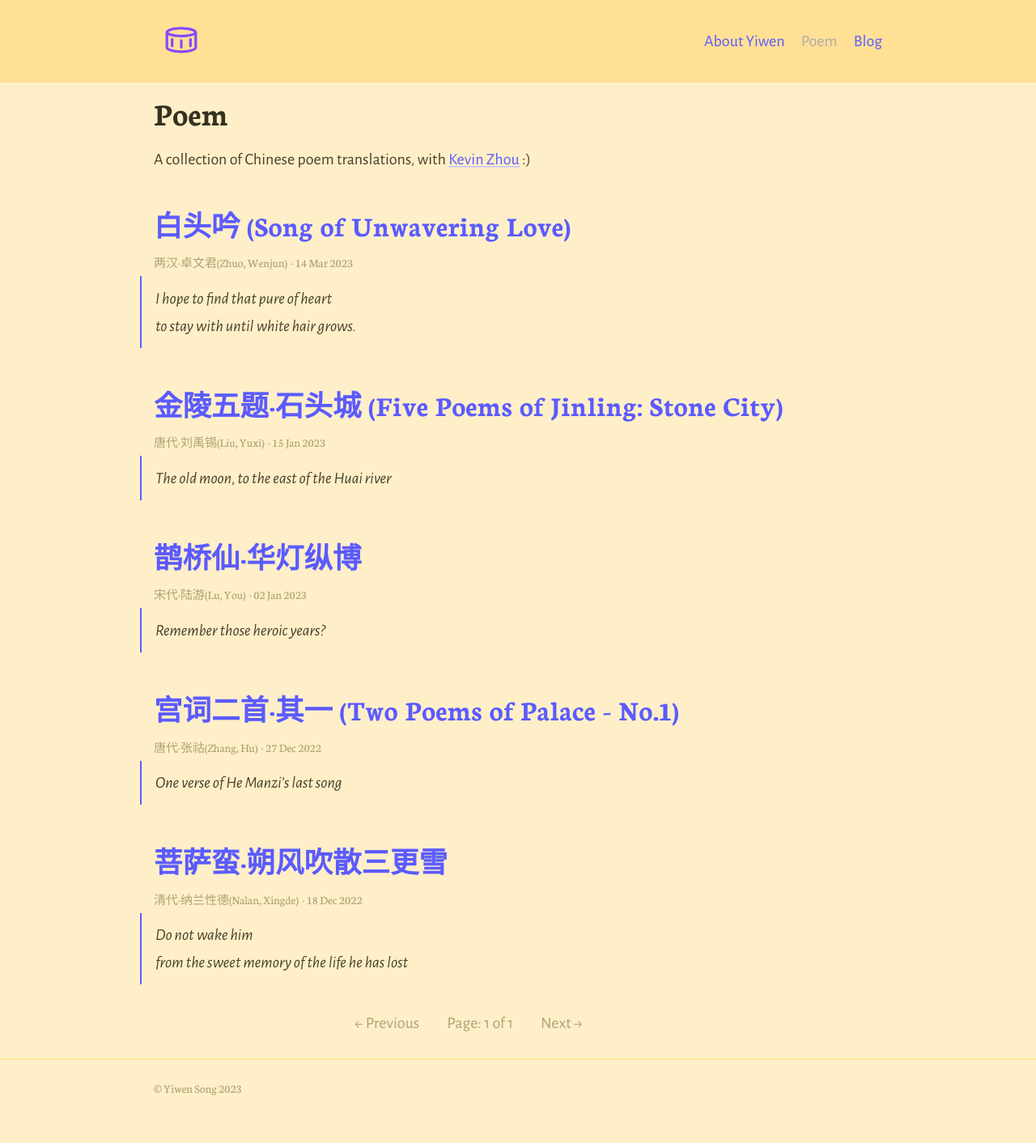
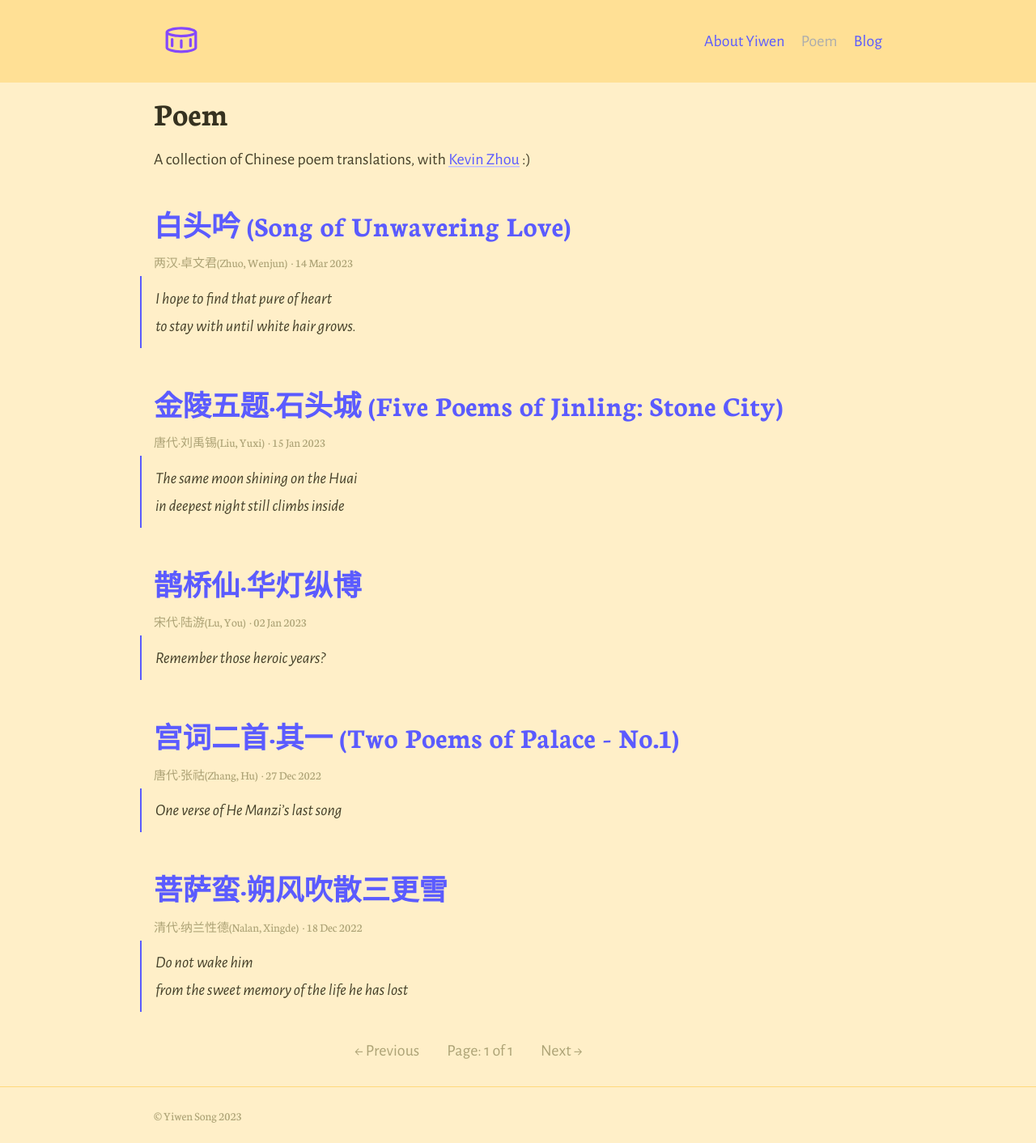
Before and after one commit to yiwen-song/yiwen-song.github.io, a Jekyll site: the page docs/poem/index.html, which Jekyll copies as it is, in a window 1280 px wide. Shown: the whole page at 81% size. Built offline with Jekyll 4.4.1, drawn with Linux system fonts in a browser that asks for light colours; before the commit the page ends 1378 px from its top, so only the background shows below that.

Commit message:
fix quotes

```diff
--- a/docs/poem/index.html
+++ b/docs/poem/index.html
@@ -119,7 +119,8 @@ to stay with until white hair grows.</p>
 </small>
 
           <blockquote>
-  <p>The old moon, to the east of the Huai river</p>
+  <p>The same moon shining on the Huai  <br />
+in deepest night still climbs inside</p>
 </blockquote>
 
 
--- a/docs/唐代·刘禹锡(liu, yuxi)/2023/01/15/shi-tou-cheng/index.html
+++ b/docs/唐代·刘禹锡(liu, yuxi)/2023/01/15/shi-tou-cheng/index.html
@@ -77,7 +77,8 @@
 </small>
 
     <blockquote>
-  <p>The old moon, to the east of the Huai river</p>
+  <p>The same moon shining on the Huai  <br />
+in deepest night still climbs inside</p>
 </blockquote>
 
 <!-- more -->
```
Also changed, not shown: _posts/poems/2023-01-15-shi-tou-cheng.md (+2 -1 lines).
